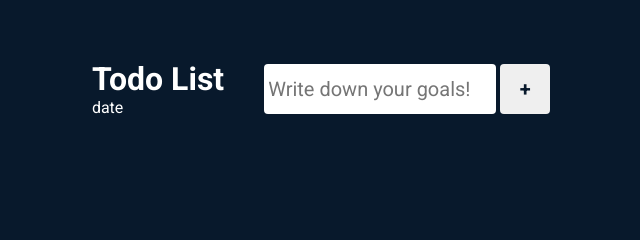
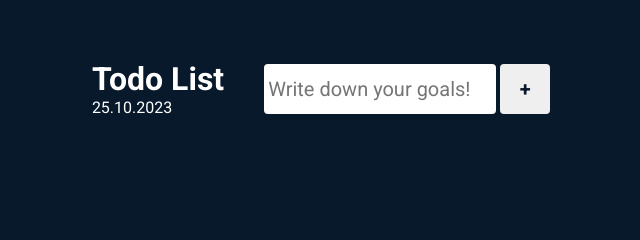
Before and after one commit to pedrosilva410/todolist, a plain HTML site: page index.html in a window 1280 px wide. Shown: the top 240 px of the page, 319-959 px from the left. Drawn offline with Linux system fonts and the light colour scheme.

Commit message:
add: display today's date

```diff
--- a/index.html
+++ b/index.html
@@ -12,7 +12,7 @@
 	<header>
 		<div class="title-date">
 			<h1>Todo List</h1>
-			<p id="date">date</p> <!--this will display the date-->
+			<p id="todayDate">date</p> <!--this will display the date-->
 		</div>
 		<div class="input">
 			<input type="text" id="userInput" placeholder="Write down your goals!">
@@ -26,5 +26,6 @@
 		<p id="footerP">Coded by love by <a href="https://github.com/pedrosilva410" target="_blank">Pedro</a></p>
 	</footer>
 </body>
+<script src="./src/index.js"></script>
 
 </html>
--- a/src/index.js
+++ b/src/index.js
@@ -0,0 +1,4 @@
+const date = new Date()
+const todayDate = date.toLocaleDateString('de-de');
+document.getElementById("todayDate").innerHTML = todayDate;
+console.log(todayDate);
```
